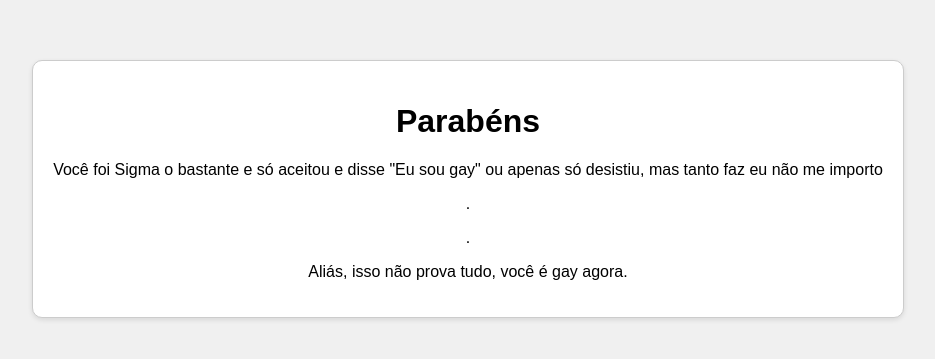
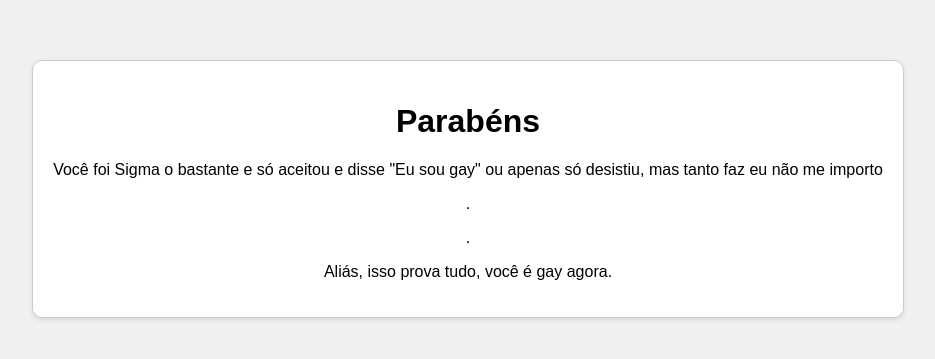
Before and after one commit to Redlaifer/sim, a plain HTML site: page index.html in a window 1280 px wide. Shown: the part 211-570 px from the top of the page, without its empty margins (172-1107 px from the left). Drawn offline with Linux system fonts and the light colour scheme.

Commit message:
Update index.html

```diff
--- a/index.html
+++ b/index.html
@@ -31,7 +31,7 @@
     <p>Você foi Sigma o bastante e só aceitou e disse "Eu sou gay" ou apenas só desistiu, mas tanto faz eu não me importo</p>
 	<p>.</p>
 	<p>.<p>
-	<p>Aliás, isso não prova tudo, você é gay agora.</p>
+	<p>Aliás, isso prova tudo, você é gay agora.</p>
 </div>
 
 </body>
```
